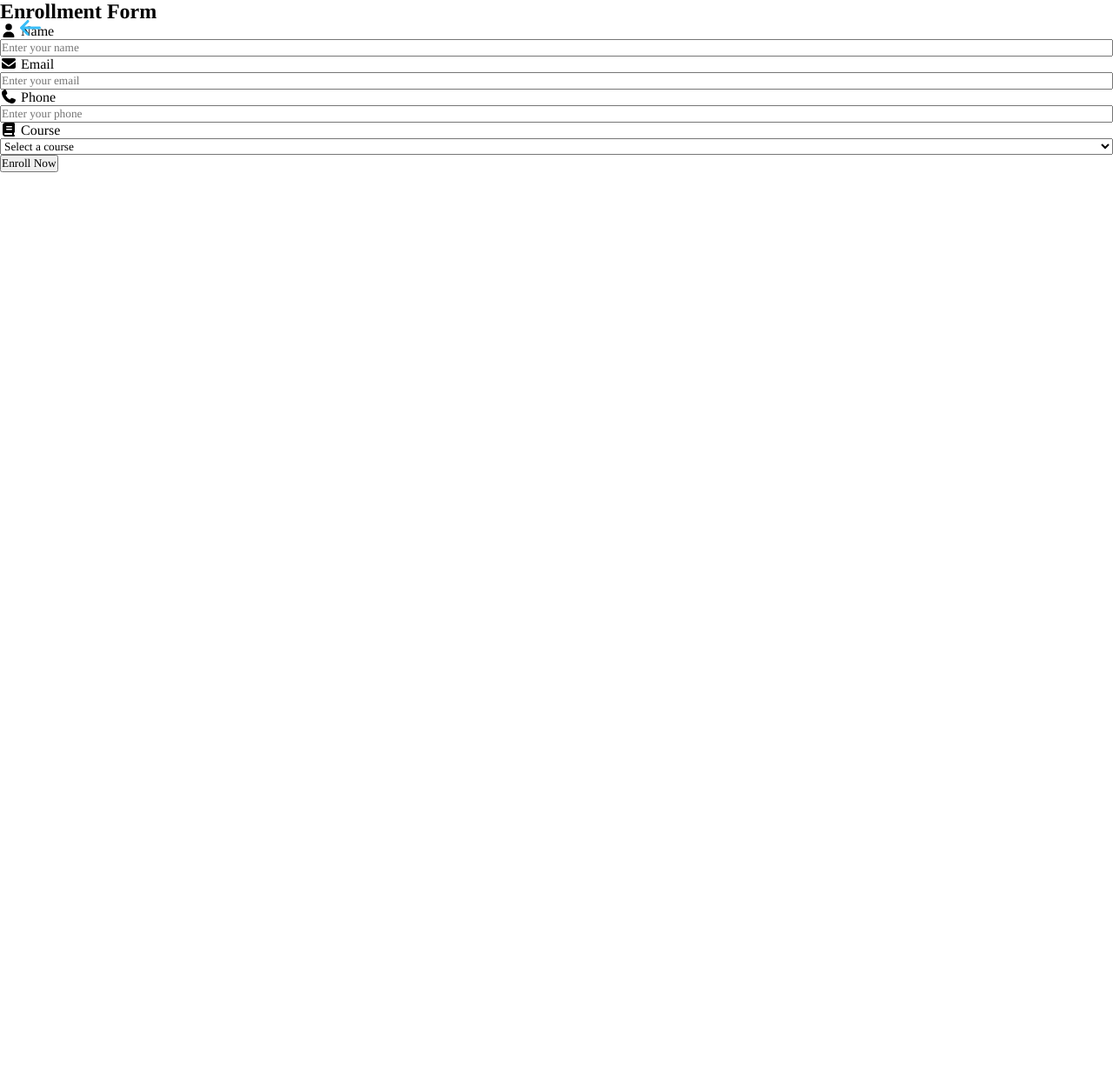
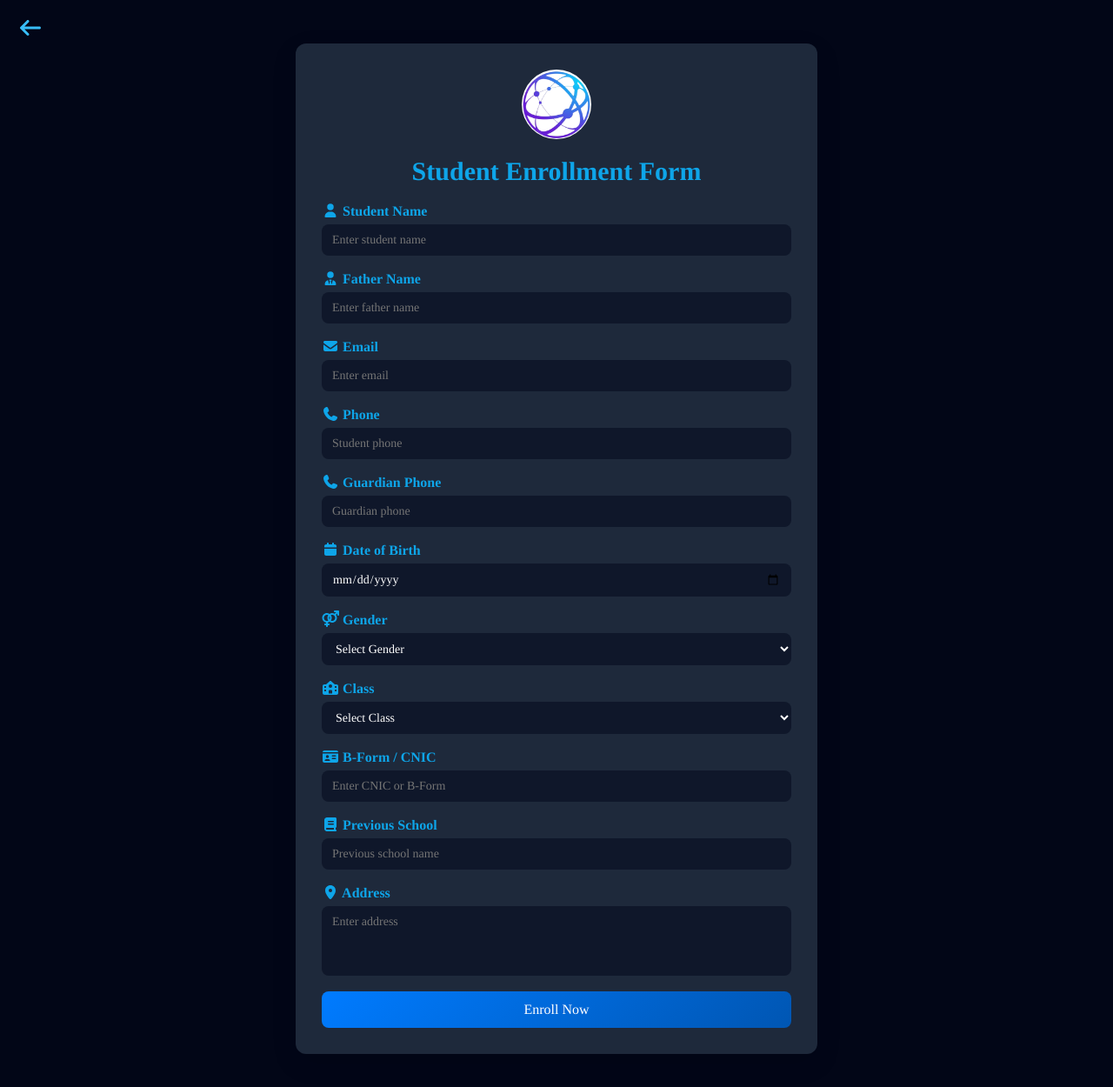
Before and after one commit to ShaniBhai786/uniSoftpvt, a React (Vite) app in the folder client/: page /enrollment-from in a window 1280 px wide. Shown: the top 1250 px of the page at 87% size. Before the commit the page ends 800 px from the top, so only its background shows below. Built offline with nearby package versions, Linux system fonts and the light colour scheme; a web font is replaced by a local one.

Commit message:
Add EnrollmentForm component with enhanced styling and validation

```diff
--- a/client/src/App.css
+++ b/client/src/App.css
@@ -1212,3 +1212,100 @@ html {
   color: #cbd5e1;
   line-height: 1.6;
 }
+
+.enrollment-form-container{
+  width: 100%;
+  background-color: #020617;
+  display: block;
+  position: absolute;
+}
+.form-container {
+  max-width: 600px;
+  margin: 50px auto;
+  padding: 30px;
+  background: #1e293b;
+  border-radius: 12px;
+  box-shadow: 0 10px 30px rgba(0, 0, 0, 0.1);
+  font-family: "Segoe UI", sans-serif;
+  transition: all 0.3s ease;
+}
+.form-container:hover {
+  box-shadow: 0 0 20px #007bff;
+}
+.form-container h2 {
+  text-align: center;
+  margin-bottom: 20px;
+  color: #0ea5e9;
+  font-size: 30px;
+}
+.form-container img{
+  display: block;
+  margin: 0 auto 20px;
+  width: 80px;
+  height: 80px;
+  border-radius: 100%;
+}
+.form {
+  display: flex;
+  flex-direction: column;
+  gap: 18px;
+}
+
+.form-group {
+  display: flex;
+  flex-direction: column;
+}
+
+.form-group label {
+  font-weight: 600;
+  margin-bottom: 6px;
+  color: #0ea5e9;
+}
+
+.form-group input,
+.form-group select,
+.form-group textarea {
+  padding: 10px 12px;
+  /* border: 1px solid #ccc; */
+  border-radius: 8px;
+  font-size: 14px;
+  transition: 0.3s;
+  background: #0f172a;
+  color: white;
+  border: none;
+}
+
+.form-group input:focus,
+.form-group select:focus,
+.form-group textarea:focus {
+  border-color: #007bff;
+  outline: none;
+  box-shadow: 0 0 15px rgba(0, 123, 255, 0.3);
+}
+
+textarea {
+  resize: none;
+  height: 80px;
+}
+
+.enroll-btn {
+  padding: 12px;
+  border: none;
+  background: linear-gradient(135deg, #007bff, #0056b3);
+  color: white;
+  font-size: 16px;
+  border-radius: 8px;
+  cursor: pointer;
+  transition: 0.3s;
+}
+
+button:hover {
+  transform: translateY(-2px);
+  background: linear-gradient(135deg, #0056b3, #003f88);
+}
+
+.error {
+  color: red;
+  font-size: 12px;
+  margin-top: 4px;
+}
--- a/client/src/components/EnrollmentForm.jsx
+++ b/client/src/components/EnrollmentForm.jsx
@@ -3,99 +3,167 @@ import { Formik, Form, Field, ErrorMessage } from "formik";
 import * as Yup from "yup";
 import { FontAwesomeIcon } from "@fortawesome/react-fontawesome";
 import { useNavigate } from "react-router-dom";
-import { faArrowLeft } from "@fortawesome/free-solid-svg-icons";
+import logo from "../images/logo.jpeg";
+
 import {
+  faArrowLeft,
   faUser,
+  faUserTie,
   faEnvelope,
   faPhone,
+  faCalendar,
+  faVenusMars,
+  faSchool,
   faBook,
+  faLocationDot,
+  faIdCard,
 } from "@fortawesome/free-solid-svg-icons";
 
 function EnrollmentForm() {
   const navigate = useNavigate();
 
-  const handleBackClick = () => {
-    navigate(-1);
-  };
-  window.scrollTo(0, 0)
+  const handleBackClick = () => navigate(-1);
+
+  window.scrollTo(0, 0);
+
   const initialValues = {
     name: "",
+    fatherName: "",
     email: "",
     phone: "",
+    guardianPhone: "",
+    dob: "",
+    gender: "",
+    class: "",
     course: "",
+    address: "",
+    cnic: "",
+    previousSchool: "",
   };
 
   const validationSchema = Yup.object({
-    name: Yup.string().required("Name is required"),
-    email: Yup.string()
-      .email("Invalid email format")
-      .required("Email is required"),
-    phone: Yup.string().required("Phone is required"),
-    course: Yup.string().required("Course is required"),
+    name: Yup.string().required("Required"),
+    fatherName: Yup.string().required("Required"),
+    email: Yup.string().email("Invalid").required("Required"),
+    phone: Yup.string().required("Required"),
+    guardianPhone: Yup.string().required("Required"),
+    dob: Yup.string().required("Required"),
+    gender: Yup.string().required("Required"),
+    class: Yup.string().required("Required"),
+    address: Yup.string().required("Required"),
+    cnic: Yup.string().required("Required"),
   });
 
   const onSubmit = (values, { resetForm }) => {
     console.log(values);
-    alert("Enrollment Submitted!");
+    alert("Enrollment Submitted Successfully!");
     resetForm();
   };
 
   return (
+    <div className="enrollment-form-container">
+      <FontAwesomeIcon icon={faArrowLeft} className="back-icon" onClick={handleBackClick} />
+
       <div className="form-container">
-      <FontAwesomeIcon icon={faArrowLeft} className='back-icon' onClick={handleBackClick} />
-      <h2>Enrollment Form</h2>
+        <img src={logo} alt="Logo" />
+        <h2> Student Enrollment Form</h2>
 
-      <Formik
-        initialValues={initialValues}
-        validationSchema={validationSchema}
-        onSubmit={onSubmit}
-      >
+        <Formik initialValues={initialValues} validationSchema={validationSchema} onSubmit={onSubmit}>
           <Form className="form">
 
-          {/* Name */}
             <div className="form-group">
-            <label>
-              <FontAwesomeIcon icon={faUser} /> Name
-            </label>
-            <Field type="text" name="name" placeholder="Enter your name" />
+              <label><FontAwesomeIcon icon={faUser} /> Student Name</label>
+              <Field type="text" name="name" placeholder="Enter student name" />
               <ErrorMessage name="name" component="div" className="error" />
             </div>
 
-          {/* Email */}
             <div className="form-group">
-            <label>
-              <FontAwesomeIcon icon={faEnvelope} /> Email
-            </label>
-            <Field type="email" name="email" placeholder="Enter your email" />
+              <label><FontAwesomeIcon icon={faUserTie} /> Father Name</label>
+              <Field type="text" name="fatherName" placeholder="Enter father name" />
+              <ErrorMessage name="fatherName" component="div" className="error" />
+            </div>
+
+            <div className="form-group">
+              <label><FontAwesomeIcon icon={faEnvelope} /> Email</label>
+              <Field type="email" name="email" placeholder="Enter email" />
               <ErrorMessage name="email" component="div" className="error" />
             </div>
 
-          {/* Phone */}
             <div className="form-group">
-            <label>
-              <FontAwesomeIcon icon={faPhone} /> Phone
-            </label>
-            <Field type="text" name="phone" placeholder="Enter your phone" />
+              <label><FontAwesomeIcon icon={faPhone} /> Phone</label>
+              <Field type="text" name="phone" placeholder="Student phone" />
               <ErrorMessage name="phone" component="div" className="error" />
             </div>
 
-          {/* Course */}
             <div className="form-group">
-            <label>
-              <FontAwesomeIcon icon={faBook} /> Course
-            </label>
-            <Field as="select" name="course">
-              <option value="">Select a course</option>
-              <option value="web">Web Development</option>
-              <option value="graphic">Graphic Design</option>
-              <option value="python">Python Programming</option>
-            </Field>
-            <ErrorMessage name="course" component="div" className="error" />
+              <label><FontAwesomeIcon icon={faPhone} /> Guardian Phone</label>
+              <Field type="text" name="guardianPhone" placeholder="Guardian phone" />
+              <ErrorMessage name="guardianPhone" component="div" className="error" />
             </div>
 
-          <button type="submit">Enroll Now</button>
+            <div className="form-group">
+              <label><FontAwesomeIcon icon={faCalendar} /> Date of Birth</label>
+              <Field type="date" name="dob" />
+              <ErrorMessage name="dob" component="div" className="error" />
+            </div>
+
+            <div className="form-group">
+              <label><FontAwesomeIcon icon={faVenusMars} /> Gender</label>
+              <Field as="select" name="gender">
+                <option value="">Select Gender</option>
+                <option value="male">Male</option>
+                <option value="female">Female</option>
+              </Field>
+              <ErrorMessage name="gender" component="div" className="error" />
+            </div>
+
+            <div className="form-group">
+              <label><FontAwesomeIcon icon={faSchool} /> Class</label>
+              <Field as="select" name="class">
+                <option value="">Select Class</option>
+                <option value="pg">Play Group</option>
+                <option value="nursery">Nursery</option>
+                <option value="kg">KG</option>
+                <option value="1">Class 1</option>
+                <option value="2">Class 2</option>
+                <option value="3">Class 3</option>
+                <option value="4">Class 4</option>
+                <option value="5">Class 5</option>
+                <option value="6">Class 6</option>
+                <option value="7">Class 7</option>
+                <option value="8">Class 8</option>
+                <option value="9">Class 9</option>
+                <option value="10">Matric</option>
+                <option value="11">1st Year</option>
+                <option value="12">2nd Year</option>
+              </Field>
+              <ErrorMessage name="class" component="div" className="error" />
+            </div>
+
+            <div className="form-group">
+              <label><FontAwesomeIcon icon={faIdCard} /> B-Form / CNIC</label>
+              <Field type="text" name="cnic" placeholder="Enter CNIC or B-Form" />
+              <ErrorMessage name="cnic" component="div" className="error" />
+            </div>
+
+            <div className="form-group">
+              <label><FontAwesomeIcon icon={faBook} /> Previous School</label>
+              <Field type="text" name="previousSchool" placeholder="Previous school name" />
+            </div>
+
+            <div className="form-group">
+              <label><FontAwesomeIcon icon={faLocationDot} /> Address</label>
+              <Field as="textarea" name="address" placeholder="Enter address" />
+              <ErrorMessage name="address" component="div" className="error" />
+            </div>
+
+            <button type="submit" className="enroll-btn">
+              Enroll Now
+            </button>
+
           </Form>
         </Formik>
+      </div>
     </div>
   );
 }
```
Lines whose indentation alone changed are shown as unchanged.
